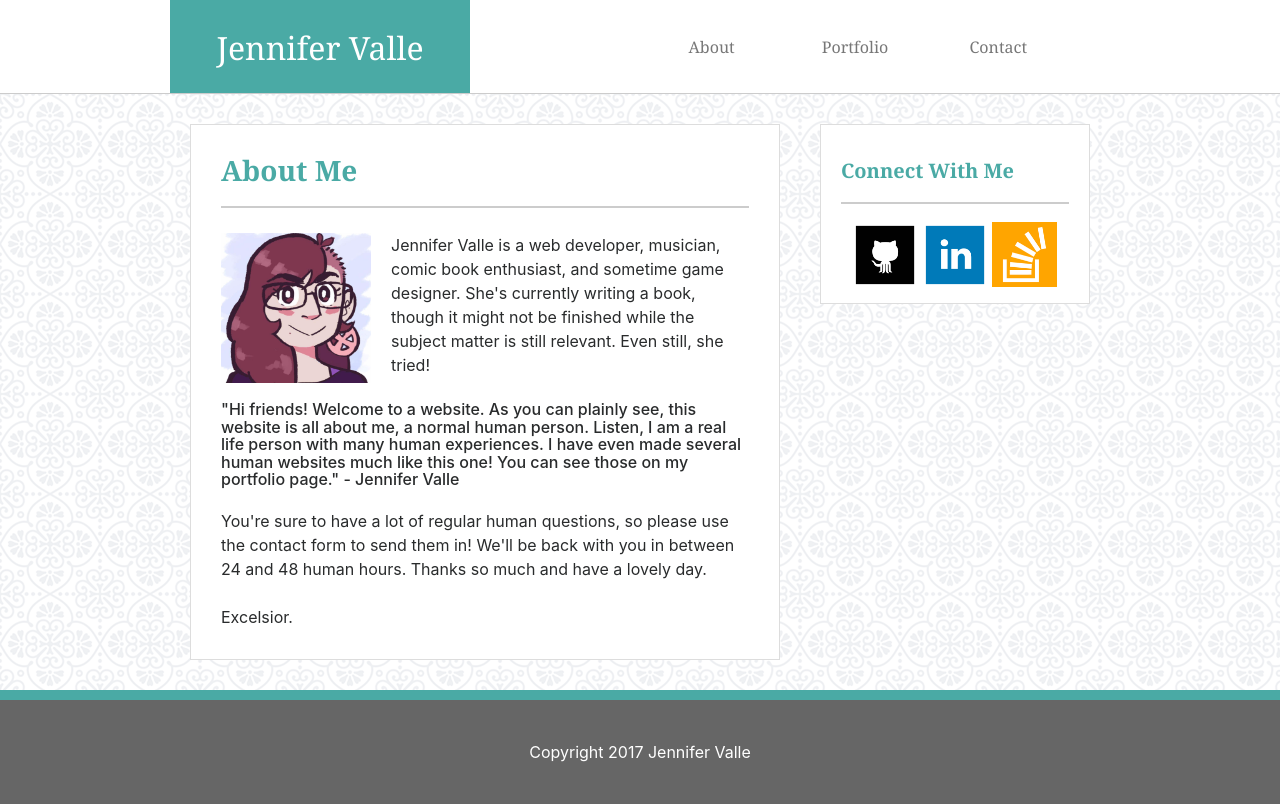
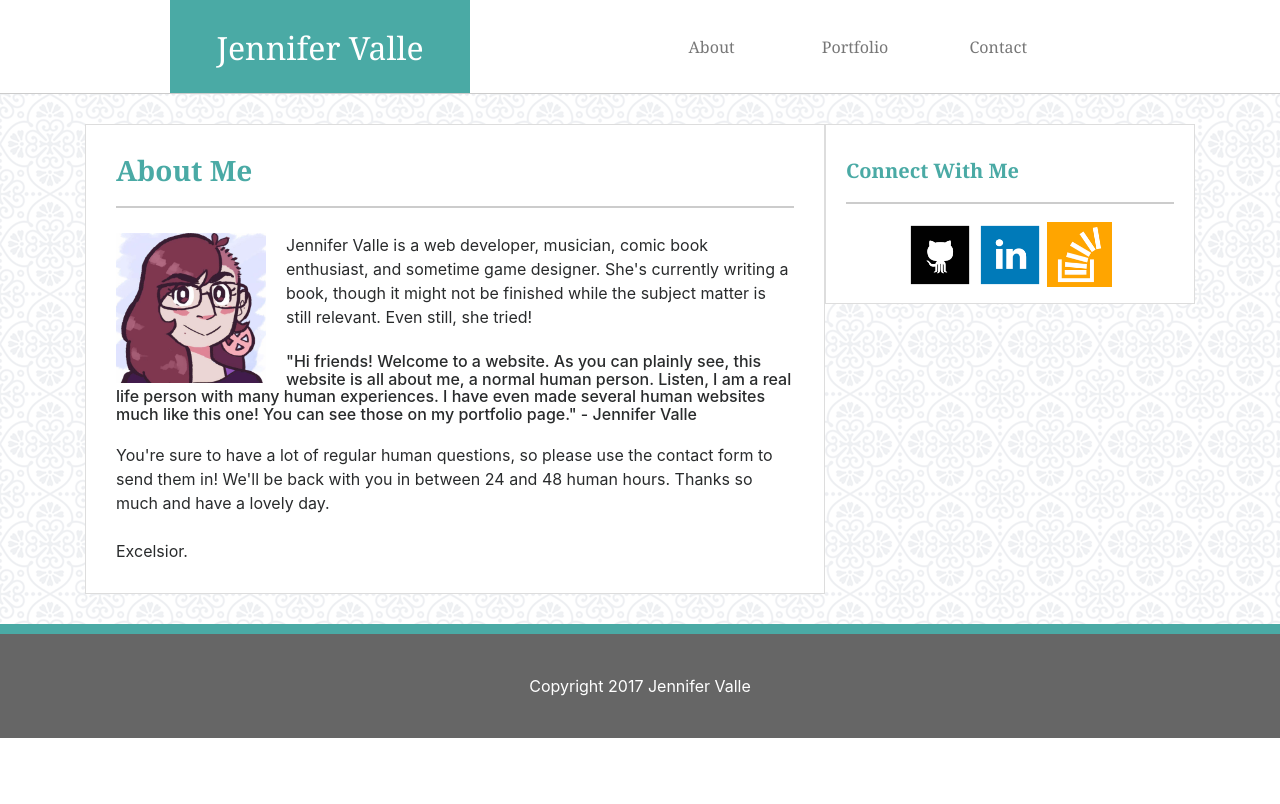
Before and after one commit to jvallexm/Bootstrap-Portfolio, a plain HTML site: page index.html in a window 1280 px wide. Drawn offline with nearby package versions, Linux system fonts and the light colour scheme.

Commit message:
Added rows to middle

```diff
--- a/assets/style.css
+++ b/assets/style.css
@@ -14,22 +14,15 @@ body{
 }
 #the-middle{
   padding: 30px;
-  width: 960px;
 }
-#the-middle::after {
-  content: "";
-  display: table;
-  clear: both;
-}
+
 .center{
 	text-align: center;
 }
 #content{
   padding: 30px;
-	width: 590px;
 	border: 1px solid #dddddd;
 	background-color: #ffffff;
-  float: left;
 }
 .bland{
   text-decoration: none;
@@ -40,13 +33,10 @@ body{
 	margin-top: 10px;
 }
 #sidebar{
-  margin-left: 20px;
   padding: 20px;
-	width: 270px;
 	border: 1px solid #dddddd;
 	background-color: #ffffff;
  	height: 180px;
-  float:right;
 }
 .bar{
 	min-height: 10px;
--- a/index.html
+++ b/index.html
@@ -11,7 +11,7 @@
 
 
     <!--Top-->
-    <div id="header" class="text-center container-fluid">
+    <header id="header" class="text-center container-fluid">
       		<div class="row">
 
           		<div class="col-md-6">
@@ -22,7 +22,7 @@
               		</center>
           		</div>
 
-          		<div class="col-md-6 regular">
+          		<nav class="col-md-6 regular">
           			<div class="bottom">
 	            		<div class="row">
 
@@ -34,19 +34,20 @@
 
 	            		</div>
             		</div>
-          		</div>
+          		</nav>
 
       		</div>
-    </div>
+    </header>
 
     <!-- Middle -->
 
     <div id="main">
       <div id="the-middle" class="text-center container-fluid container">
+		  <div class="row">
 
       	  <!-- About Me -->
 
-          <div id="content" class="text-left">
+          <div id="content" class="col-md-8 text-left">
 
             <h3 class="title teal-text gray-line">
               About Me
@@ -73,7 +74,7 @@
 
 		  <!-- Connect With Me -->
 
-          <div id="sidebar" class="text-left">
+          <div id="sidebar" class="col-md-4 text-left">
 
             <h5 class="title teal-text gray-line">
               Connect With Me
@@ -109,6 +110,7 @@
 
           </div>
       </div>
+  	</div>
     </div>
 
 	<!-- Bottom -->
```
Also changed, not shown: 1 other file.
